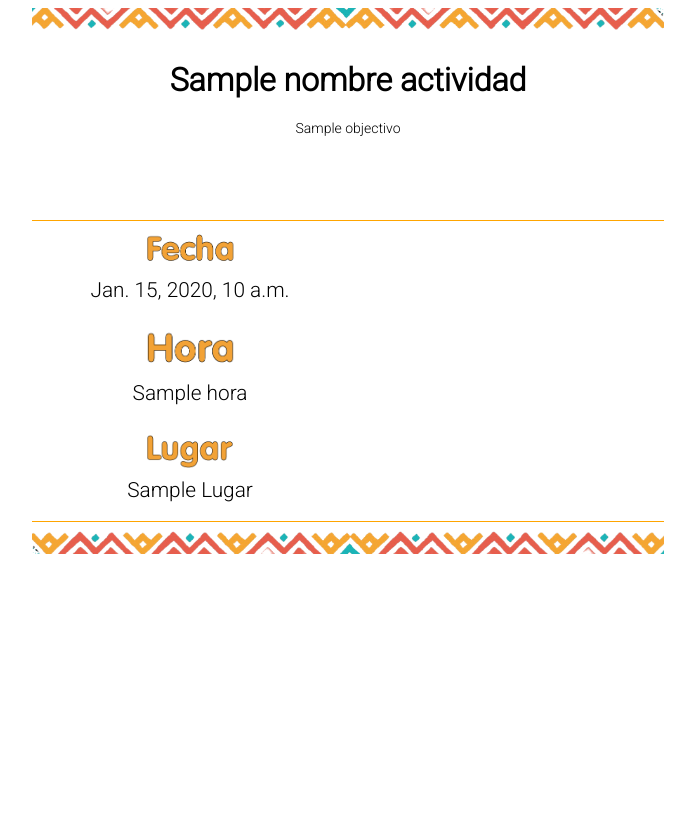
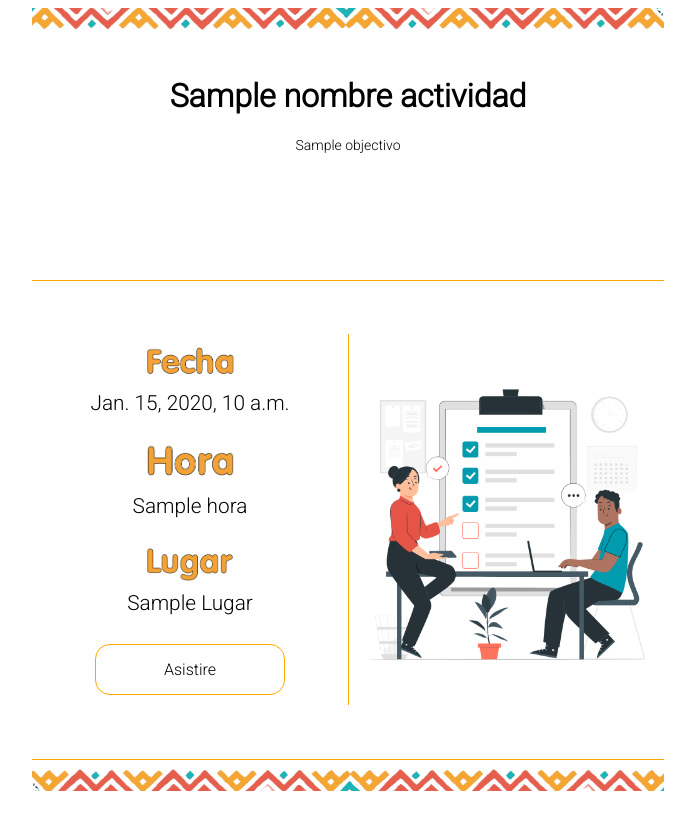
Before and after one commit to nleea/egresados_sistemas, a Django app: template templates/confirm_mensaje.html in a window 1280 px wide. Shown: the whole page, without its empty margins (292-987 px from the left). Before the commit the page ends 554 px from the top, so only its background shows below. Run offline with Django 4.2, Linux system fonts and the light colour scheme; the template is opened without the code that fills it: most values are stand-ins (such as "Sample title", 1, 10 or a date in 2020).

Commit message:
more classes css in template

```diff
--- a/templates/confirm_mensaje.html
+++ b/templates/confirm_mensaje.html
@@ -20,10 +20,10 @@
                 "informacion informacion informacion"
                 "footer footer footer";
             grid-template-columns: repeat(3, 1fr);
-            grid-template-rows: 0.1fr 0.1fr 0.58fr 1fr 0.1fr;
+            grid-template-rows: 0.1fr 0.1fr 0.3fr 1fr 0.1fr;
             width: 50%;
             margin: auto;
-            height: fit-content;
+            height: 800px;
         }
 
         .header {
@@ -59,12 +59,20 @@
             align-items: center;
             min-width: 300px;
             border-bottom: 1px solid orange;
+
+        }
+
+        .informacion .informacion_image {
+            height: inherit;
+            width: 300px;
+            margin: auto;
         }
 
         .informacion .info {
             display: flex;
             flex-direction: column;
             width: 50%;
+            border-right: 1px solid orange;
         }
 
         .informacion .fecha {
@@ -147,6 +155,12 @@
             background: orange;
         }
 
+        .informacion .info .button {
+            width: 50%;
+            margin: 10px auto;
+            text-align: center;
+        }
+
         .footer {
             grid-area: footer;
             background-repeat: no-repeat;
@@ -211,11 +225,13 @@
                     <img src="http://44.203.185.252/media/img/lugar.png" alt="Lugar" width="90" data-bit="fit">
                     <span>{{lugar}}</span>
                 </div>
+                <a href="{{url}}" class="button">Asistire</a>
+
             </div>
-            <!-- <a href="{{url}}" class="button">Asistire</a> -->
+            <img src="http://44.203.185.252/media/img/graduados.png" alt="" width="100" class="informacion_image">
         </div>
 
-        <img src="" alt="">
+
 
 
         <img class="footer" src="http://44.203.185.252/media/img/footer.png" />
```
